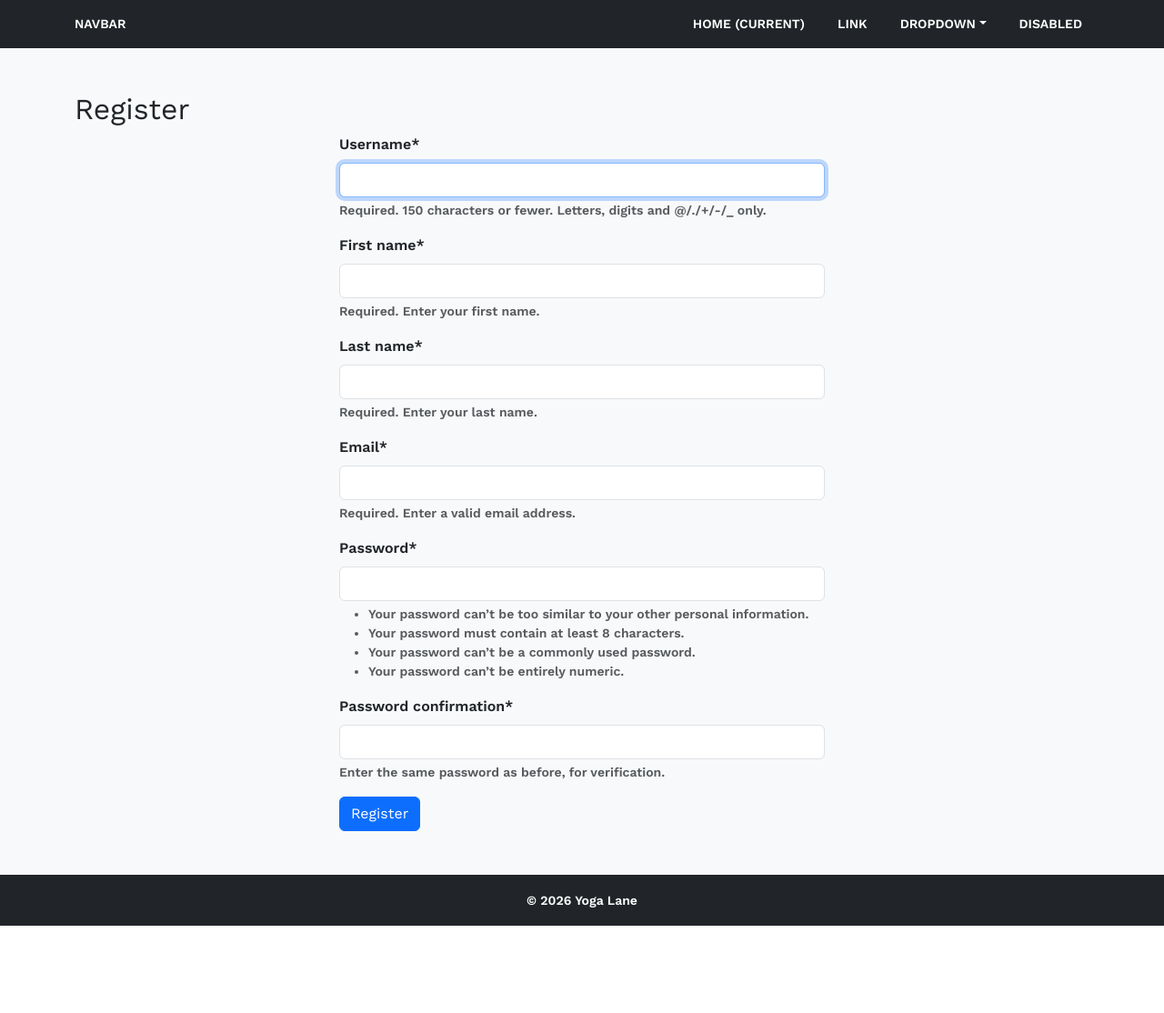
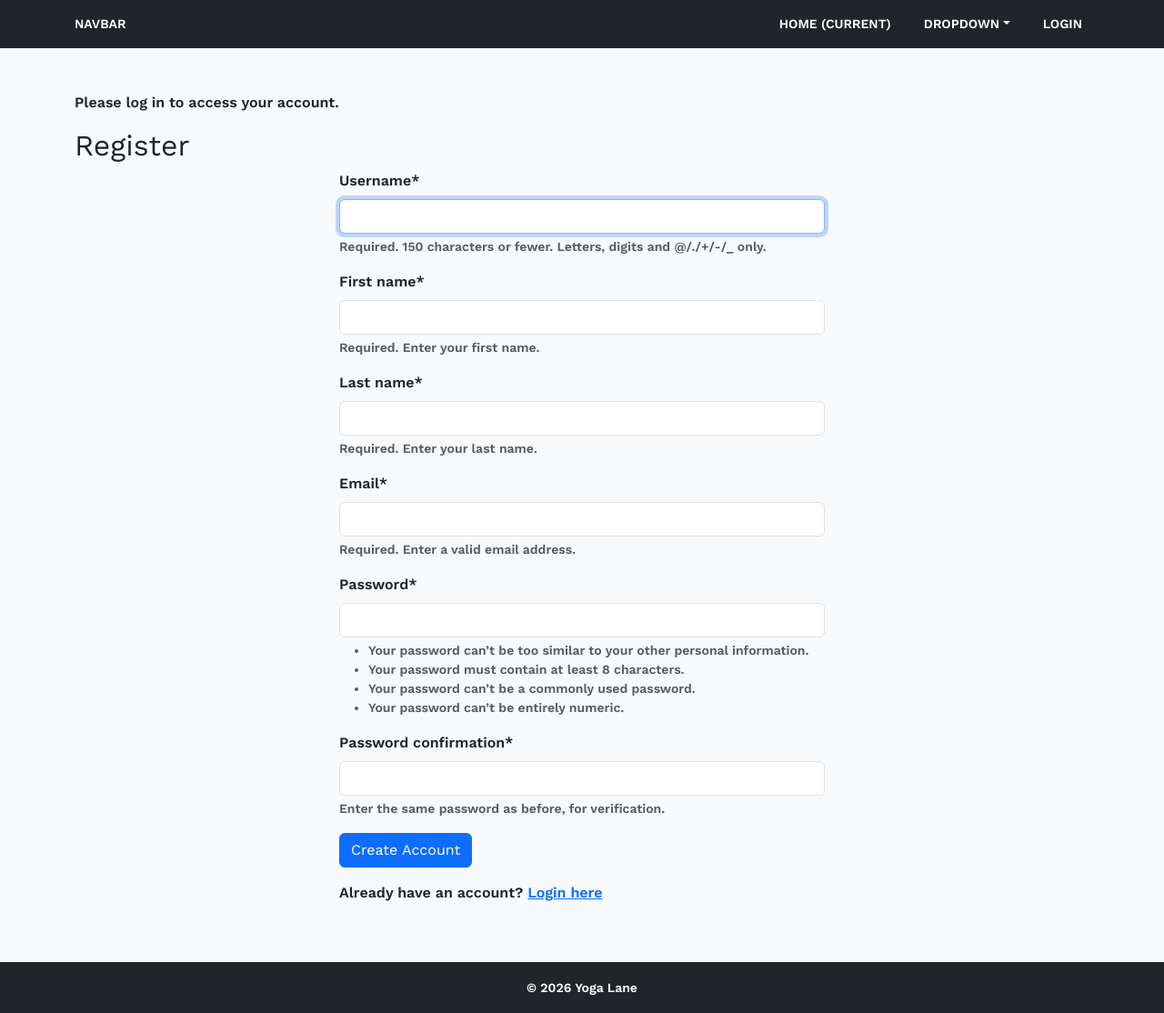
Before and after one commit to dublino8576/Yoga_Booking_App, a Django app: page /accounts/register/ in a window 1280 px wide. Shown: the whole page at 91% size. Before the commit the page ends 1018 px from the top, so only its background shows below. Run offline with Django 5.2, Linux system fonts and the light colour scheme; some libraries are stand-ins or nearby versions.

Commit message:
Add logout view with success logout message

```diff
--- a/accounts/forms.py
+++ b/accounts/forms.py
@@ -1,6 +1,6 @@
 #import forms from django
 from django import forms
-from django.contrib.auth.forms import UserCreationForm
+from django.contrib.auth.forms import AuthenticationForm, UserCreationForm
 #from django.contrib.auth.forms import AuthenticationForm
 from .models import User_Account
 
--- a/accounts/templates/accounts/register.html
+++ b/accounts/templates/accounts/register.html
@@ -11,7 +11,10 @@
         <form method="post">
           {% csrf_token %}
           {{ form|crispy }} <!--Render this form using crispy forms-->
-          <button type="submit" class="btn btn-primary">Register</button>
+          <button type="submit" class="btn btn-primary">Create Account</button>
+          <p class="mt-3">
+            Already have an account? <a href="{% url 'login' %}">Login here</a>
+          </p>
         </form>
       </div>
     </div>
--- a/accounts/urls.py
+++ b/accounts/urls.py
@@ -1,8 +1,14 @@
 #import url from django
 from django.urls import path
 from accounts import views
+from django.contrib.auth import views as auth_views
+#auth_views is already imported in yogalane/settings.py, but we need to import it here as well to use the LoginView for handling user login functionality in our accounts app. The auth_views module provides built-in views for authentication-related tasks, such as login and logout, which we can utilize in our urls.py to define the URL patterns for these actions.
+
+#no need to create loginview in views.py
 
 urlpatterns = [
     path('', views.accounts, name='accounts'),
+    path('login/', auth_views.LoginView.as_view(template_name="accounts/login.html", next_page='index'), name="login"),
+    path('logout/', views.logout_view, name="logout"),
     path('register/', views.register, name='register'),
 ]
--- a/accounts/views.py
+++ b/accounts/views.py
@@ -2,6 +2,7 @@ from django.shortcuts import render, redirect
 #import messages#
 from django.contrib import messages
 from .forms import User_Account_Creation_Form
+from django.contrib.auth import logout as auth_logout
 
 # Create your views here.
 
@@ -35,3 +36,13 @@ def register(request):
         form = User_Account_Creation_Form() #creates a form instance from User_Account_Creation_Form when method is GET, which will be empty
 
     return render(request, 'accounts/register.html', {'form': form})
+
+def logout_view(request):
+    '''
+    Log out the current user and show a one-time success message, this is a custom logout view which is built differently than the default LogoutView provided by Django's authentication system (usually built in urls.py using auth_views.LogoutView.as_view()).
+    '''
+
+    if request.method == 'POST':
+        auth_logout(request) #logs out the user by calling the logout function from django.contrib.auth, which clears the user's session and logs them out of the application. This is typically done in response to a POST request to ensure that the logout action is intentional and not triggered by a simple GET request (which could be accidentally triggered by a user clicking a link or refreshing the page).
+    messages.add_message(request, messages.SUCCESS, "You have been logged out successfully.")
+    return redirect('login')
--- a/pages/views.py
+++ b/pages/views.py
@@ -4,4 +4,4 @@ from django.http import HttpResponse
 
 def index(request):
 
-    return HttpResponse("Welcome to the Yoga Booking App!")
+    return render(request, 'pages/index.html')
--- a/templates/base.html
+++ b/templates/base.html
@@ -33,10 +33,7 @@
         <div class="collapse navbar-collapse" id="navbarSupportedContent">
           <ul class="navbar-nav ms-auto align-items-lg-center">
             <li class="nav-item active">
-              <a class="nav-link" href="#">Home <span class="sr-only">(current)</span></a>
-            </li>
-            <li class="nav-item">
-              <a class="nav-link" href="#">Link</a>
+              <a class="nav-link" href="{% url 'index' %}">Home <span class="sr-only">(current)</span></a>
             </li>
             <li class="nav-item dropdown">
               <a class="nav-link dropdown-toggle"
@@ -54,7 +51,14 @@
               </div>
             </li>
             <li class="nav-item">
-              <a class="nav-link disabled" href="#">Disabled</a>
+              {% if user.is_authenticated %}
+                <form method="post" action="{% url 'logout' %}" class="d-inline">
+                  {% csrf_token %}
+                  <button type="submit" class="nav-link">Logout</button>
+                </form>
+              {% else %}
+                <a class="nav-link" href="{% url 'login' %}">Login</a>
+              {% endif %}
             </li>
           </ul>
         </div>
@@ -62,6 +66,24 @@
     </nav>
     <!-- PAGE CONTENT -->
     <main class="container py-5">
+      {% if user.is_authenticated %}
+        <p>Welcome, {{ user.username }}!</p>
+      {% else %}
+        <p>Please log in to access your account.</p>
+      {% endif %}
+      {% if messages %}
+        {% for message in messages %}
+          <div class="alert alert-{{ message.tags }} alert-dismissible fade show"
+               role="alert">
+            <!-- Alert attributes show different styles based on message type -->
+            {{ message }}
+            <button type="button"
+                    class="btn-close"
+                    data-bs-dismiss="alert"
+                    aria-label="Close"></button>
+          </div>
+        {% endfor %}
+      {% endif %}
       {% block content %}
       {% endblock content %}
     </main>
```
Also changed, not shown: accounts/templates/accounts/login.html (added, +22 -0 lines), classes/templates/classes/class_list.html (+58 -73 lines), pages/templates/pages/index.html (added, +14 -0 lines).
